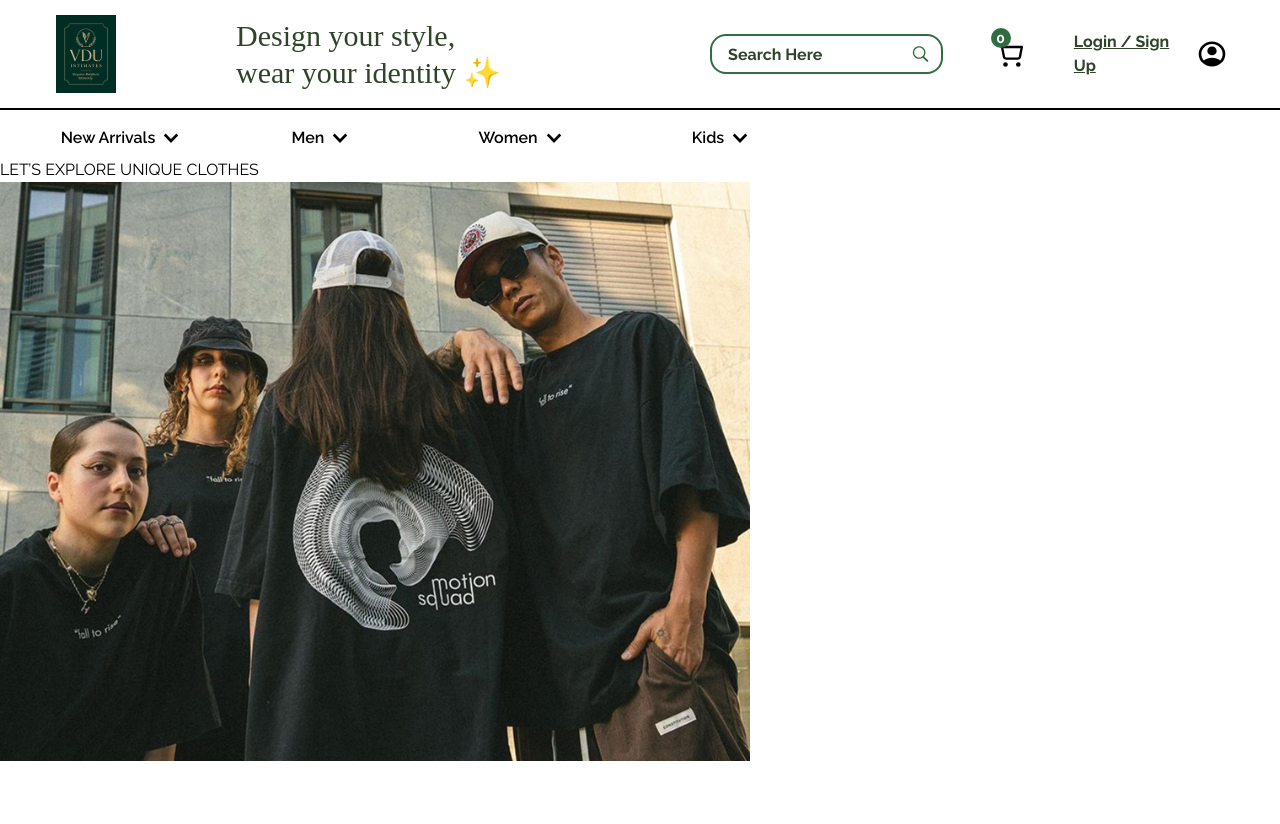
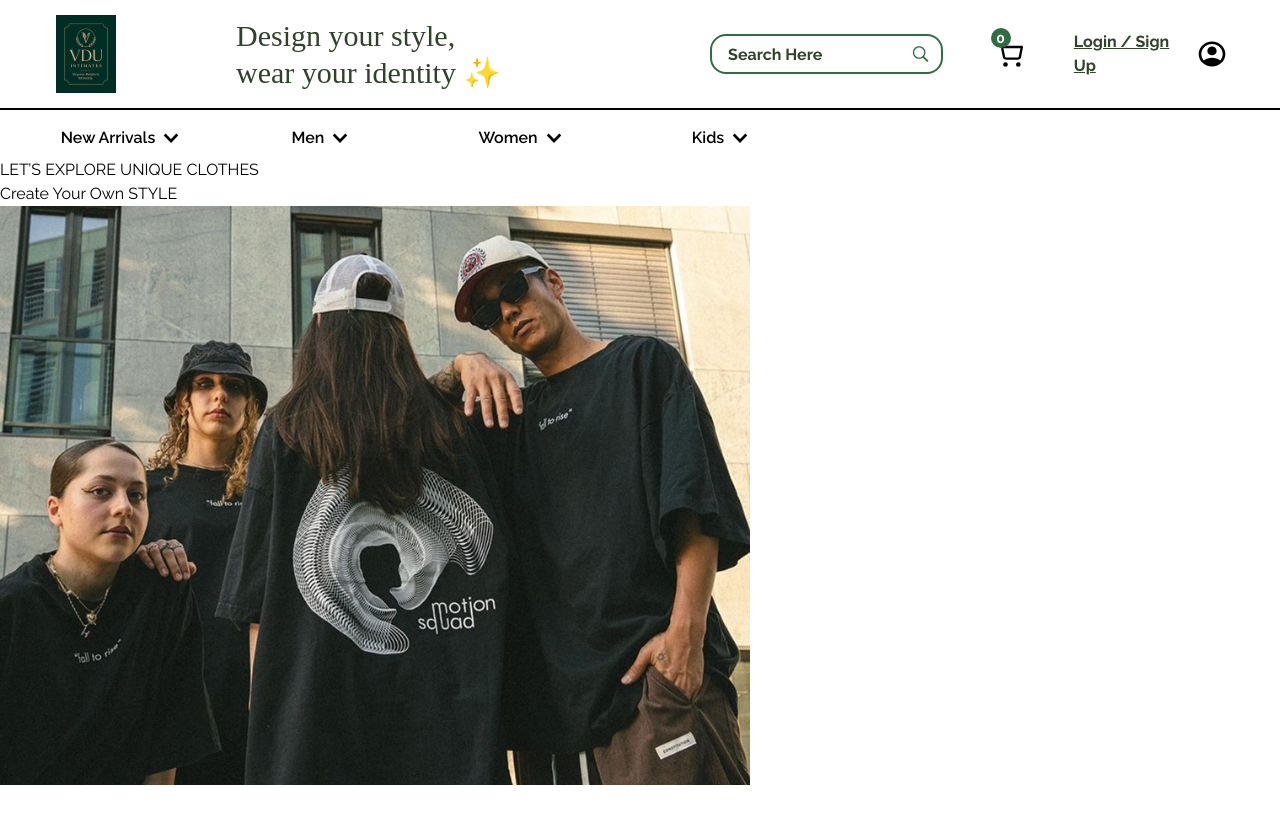
Before and after one commit to VDU-Intimates/vdu-frontend, a Next.js app: page / in a window 1280 px wide. Shown: the top 824 px of the page. Built offline with nearby package versions, Linux system fonts and the light colour scheme; a web font is replaced by a local one.

Commit message:
fix overflow on layout file

```diff
--- a/app/layout.tsx
+++ b/app/layout.tsx
@@ -22,7 +22,7 @@ export default function RootLayout({
   return (
     <html lang="en" suppressHydrationWarning>
       <body
-        className={`${raleway.className} antialiased`}
+        className={`${raleway.className} antialiased overflow-hidden`}
       >
         <NavBar />
         {children}
--- a/app/page.tsx
+++ b/app/page.tsx
@@ -5,11 +5,14 @@ export default function Home() {
 
 
     <div className="min-h-screen">
-      <div>
+      <div className="">
         <div>
           <h2>
           LET’S EXPLORE UNIQUE CLOTHES
           </h2>
+          <p>
+            Create Your Own STYLE
+          </p>
         </div>
         <div>
           <Image src="/assets/hero_image.jpg" alt="Hero Image " width={750} height={750} />
```
